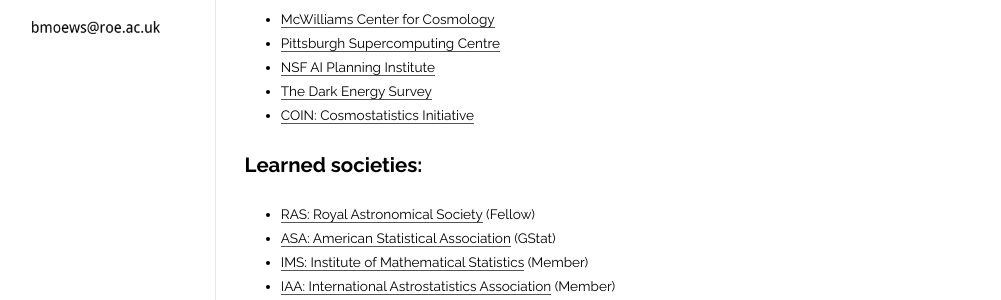
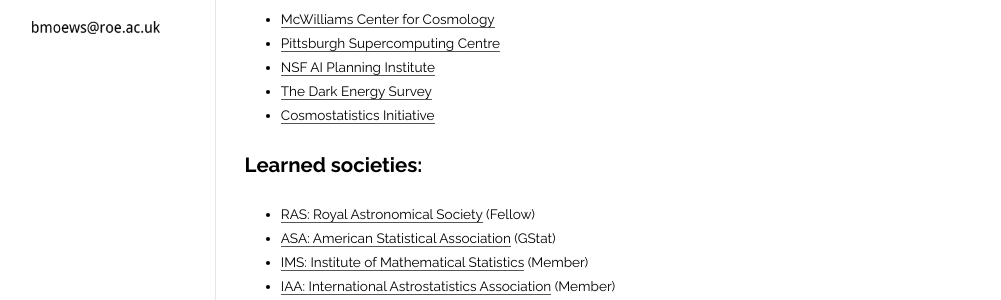
Before and after one commit to moews/moews.github.io, a Jekyll site: the page built from _posts/2017-03-27-about.md, in a window 1280 px wide. Shown: the part 403-703 px from the top of the page, without its empty margins (143-1144 px from the left). Built offline with Jekyll 4.4.1, drawn with Linux system fonts in a browser that asks for light colours.

Commit message:
Update 2017-03-27-about.md

```diff
--- a/_posts/2017-03-27-about.md
+++ b/_posts/2017-03-27-about.md
@@ -15,7 +15,7 @@
 * [Pittsburgh Supercomputing Centre](https://www.psc.edu)
 * [NSF AI Planning Institute](https://www.cmu.edu/ai-physics-institute)
 * [The Dark Energy Survey](https://www.darkenergysurvey.org)
-* [COIN: Cosmostatistics Initiative](https://cosmostatistics-initiative.org)
+* [Cosmostatistics Initiative](https://cosmostatistics-initiative.org)
 
 ## Learned societies:
 
```
